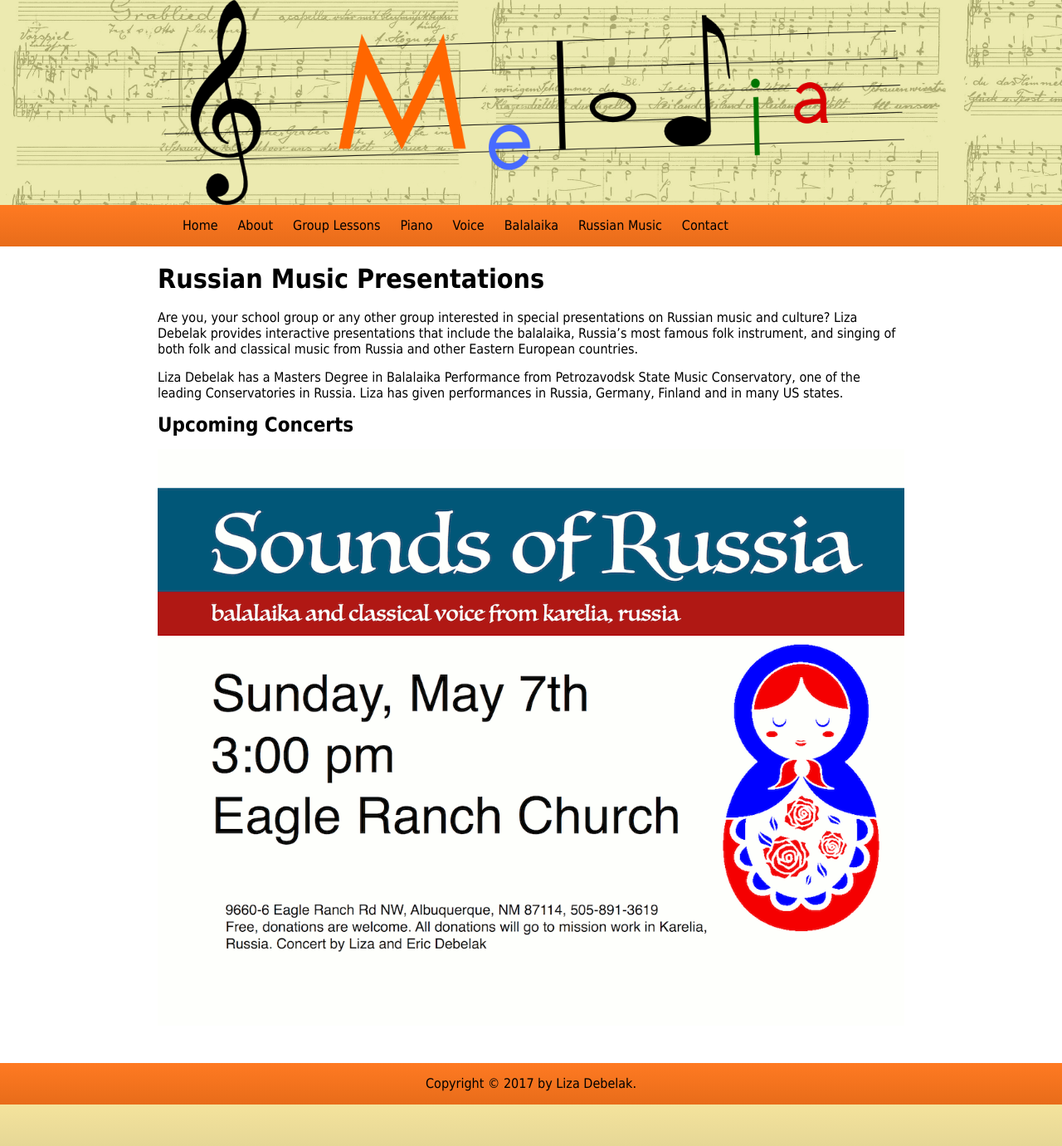
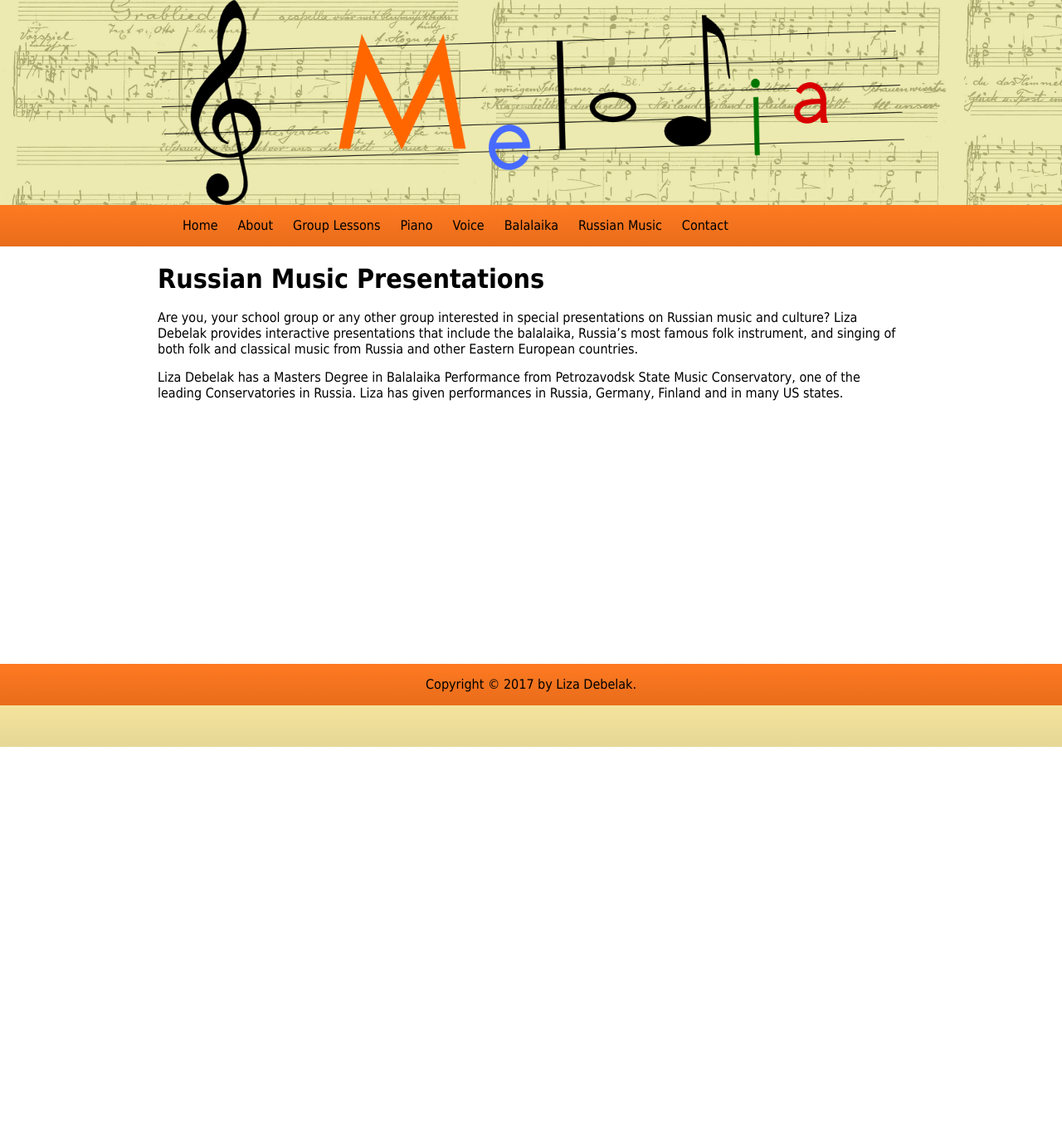
Before and after one commit to ericdebelak/melodia-static, a Jekyll site: the page built from russianmusic.md, in a window 1280 px wide. Shown: the whole page at 83% size. Built offline with Jekyll 4.4.1, drawn with Linux system fonts in a browser that asks for light colours; nearby versions of some CDN libraries; after the commit the page ends 900 px from its top, so only the background shows below that.

Commit message:
REMOVED: Upcoming concerts

```diff
--- a/russianmusic.md
+++ b/russianmusic.md
@@ -9,6 +9,3 @@ keywords: music lessons,ABQ, NM, Rio Rancho, Albuquerque, homeschool music lesso
 Are you, your school group or any other group interested in special presentations on Russian music and culture? Liza Debelak provides interactive presentations that include the balalaika, Russia's most famous folk instrument, and singing of both folk and classical music from Russia and other Eastern European countries.
 
 Liza Debelak has a Masters Degree in Balalaika Performance from Petrozavodsk State Music Conservatory, one of the leading Conservatories in Russia. Liza has given performances in Russia, Germany, Finland and in many US states.
-
-## Upcoming Concerts
-<img src='/images/concert.png' alt='concert'>
```
Also changed, not shown: images/concert.png (deleted).
